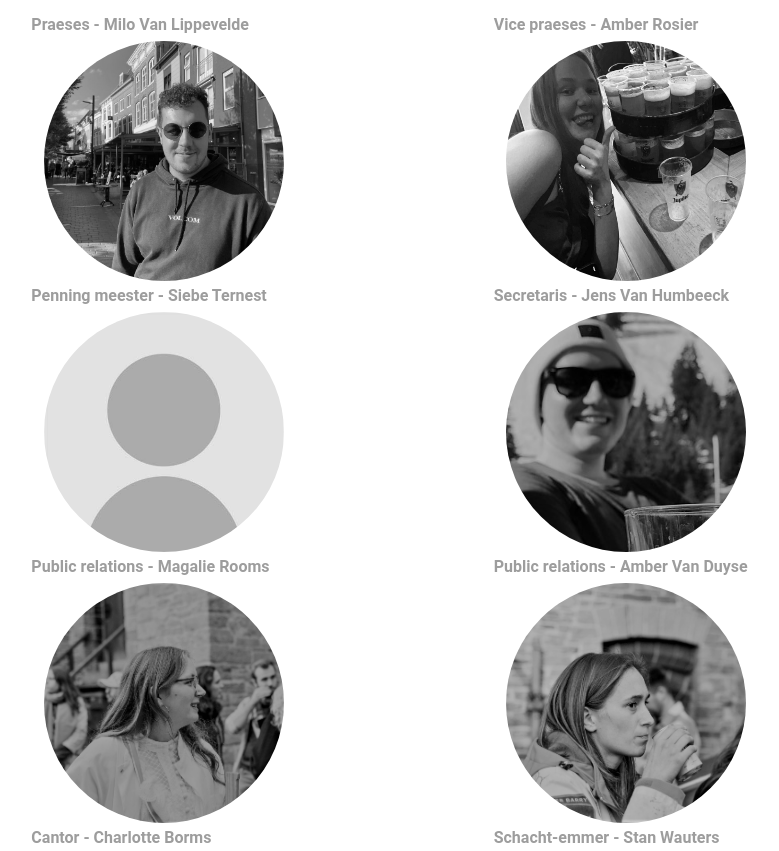
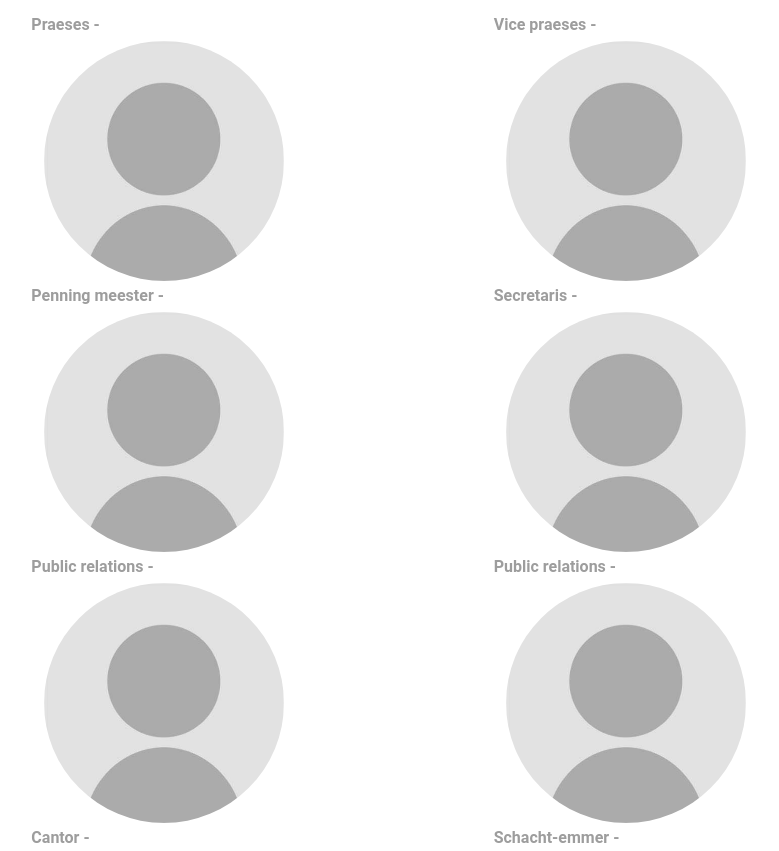
Before and after one commit to Qwict/WaseClubMain, a plain HTML site: page praesidium.html in a window 1280 px wide. Shown: the part 664-1515 px from the top of the page, without its empty margins (245-1024 px from the left). Drawn offline with nearby package versions, Linux system fonts and the light colour scheme.

Commit message:
Update praesidium
In afwachting van ugent & sda problematiek

```diff
--- a/praesidium.html
+++ b/praesidium.html
@@ -36,18 +36,18 @@
               </div>
               <div class="row">
                 <article class="imgpraes">
-                  <h3>Praeses - Milo Van Lippevelde</h3>
+                  <h3>Praeses - </h3>
                   <div class="hoverMe">
-                    <img alt="Praeses" src="afbeeldingen\MVL.jpg">
+                    <img alt="Praeses" src="afbeeldingen\OIP.jpeg">
                     <div class="overlay">
                       <div class="text">""</div>
                     </div>
                   </div>
                 </article>
                 <article class="imgpraes">
-                  <h3>Vice praeses - Amber Rosier</h3>
+                  <h3>Vice praeses - </h3>
                   <div class="hoverMe">
-                    <img alt="Vice praeses" src="afbeeldingen\AR.jpg">
+                    <img alt="Vice praeses" src="afbeeldingen\OIP.jpeg">
                     <div class="overlay">
                       <div class="text">""</div>
                     </div>
@@ -56,7 +56,7 @@
               </div>
               <div class="row">
                 <article class="imgpraes">
-                  <h3>Penning meester - Siebe Ternest</h3>
+                  <h3>Penning meester - </h3>
                   <div class="hoverMe">
                     <img alt="Penning meester" src="afbeeldingen\OIP.jpeg">
                     <div class="overlay">
@@ -65,9 +65,9 @@
                   </div>
                 </article>
                 <article class="imgpraes">
-                  <h3>Secretaris - Jens Van Humbeeck</h3>
+                  <h3>Secretaris - </h3>
                   <div class="hoverMe">
-                    <img alt="Secretaris" src="afbeeldingen\JVH.jpg">
+                    <img alt="Secretaris" src="afbeeldingen\OIP.jpeg">
                     <div class="overlay">
                       <div class="text">""</div>
                     </div>
@@ -76,18 +76,18 @@
               </div>
               <div class="row">
                 <article class="imgpraes">
-                  <h3>Public relations - Magalie Rooms</h3>
+                  <h3>Public relations - </h3>
                   <div class="hoverMe">
-                    <img alt="Public relations" src="afbeeldingen\MR.jpg">
+                    <img alt="Public relations" src="afbeeldingen\OIP.jpeg">
                     <div class="overlay">
                       <div class="text">""</div>
                     </div>
                   </div>
                 </article>
                 <article class="imgpraes">
-                  <h3>Public relations - Amber Van Duyse</h3>
+                  <h3>Public relations - </h3>
                   <div class="hoverMe">
-                    <img alt="Public relations" src="afbeeldingen\AVD.jpg">
+                    <img alt="Public relations" src="afbeeldingen\OIP.jpeg">
                     <div class="overlay">
                       <div class="text">""</div>
                     </div>
@@ -96,16 +96,16 @@
               </div>
               <div class="row">
                 <article class="imgpraes">
-                  <h3>Cantor - Charlotte Borms</h3>
+                  <h3>Cantor - </h3>
                   <div class="hoverMe">
-                    <img alt="Cantor" src="afbeeldingen\CB.png">
+                    <img alt="Cantor" src="afbeeldingen\OIP.jpeg">
                     <div class="overlay">
                       <div class="text">""</div>
                     </div>
                   </div>
                 </article>
                 <article class="imgpraes">
-                  <h3>Schacht-emmer - Stan Wauters</h3>
+                  <h3>Schacht-emmer - </h3>
                   <div class="hoverMe">
                     <img alt="Schacht-emmer" src="afbeeldingen\OIP.jpeg">
                     <div class="overlay">
```
